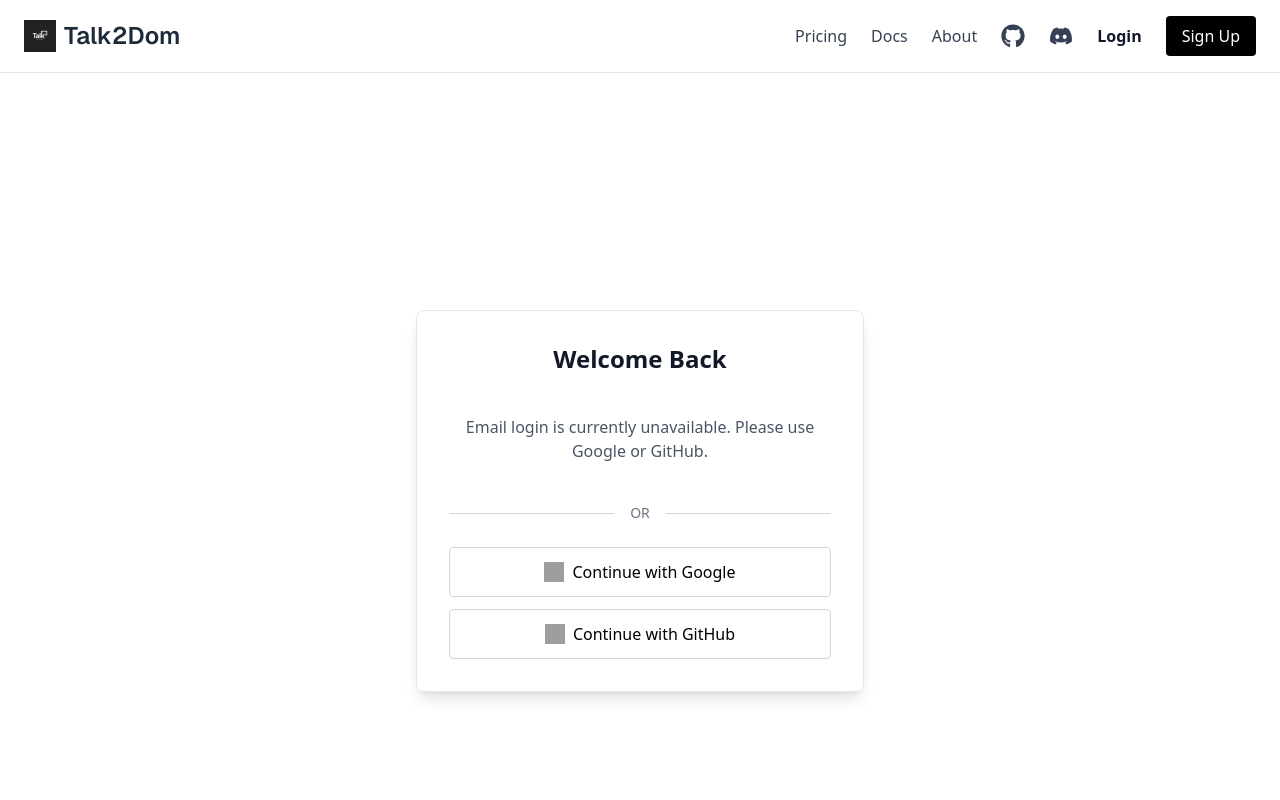
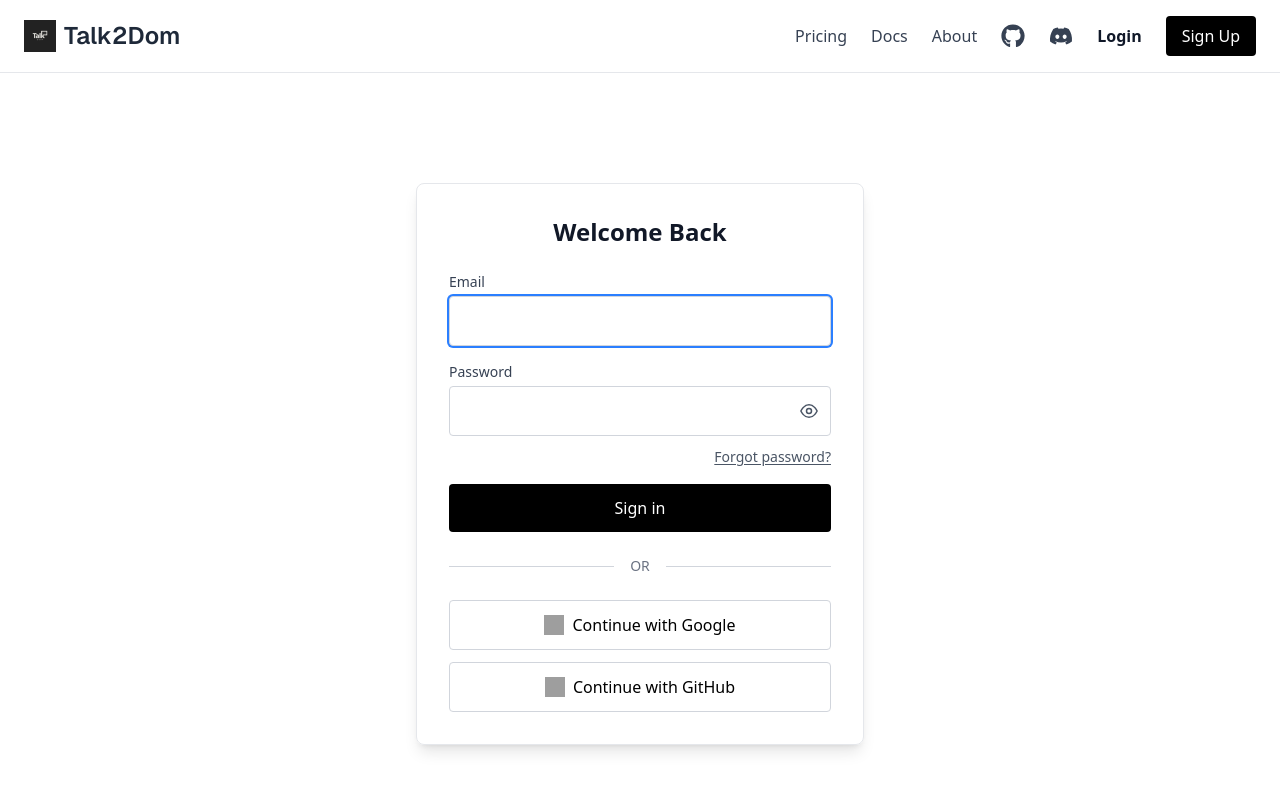
Before and after one commit to itbanque/talk2dom-ui, a Next.js app: page /login in a window 1280 px wide. Shown: the top 800 px of the page. Built offline with nearby package versions, Linux system fonts and the light colour scheme; no server answers; grey boxes are pictures that could not be loaded.

Commit message:
disable email reg

```diff
--- a/src/app/login/page.tsx
+++ b/src/app/login/page.tsx
@@ -94,20 +94,11 @@ export default function LoginPage() {
 
   return (
     <>
-    <div className="sticky top-0 z-50 w-full bg-yellow-100 border-b border-yellow-300 text-yellow-800">
-      <div className="overflow-x-auto">
-        <div className="min-w-max text-sm py-2 px-4 whitespace-nowrap">
-          ⚠️ 目前不支持邮箱直接登录，请使用 Google 或 GitHub · Email login is temporarily disabled. Please use Google or GitHub.
-        </div>
-      </div>
-    </div>
     <Navbar />
       <main className="min-h-screen flex items-center justify-center dark:text-gray-100 px-4 py-6 md:py-12">
         <div className="w-full max-w-md p-6 md:p-8 rounded-lg shadow-lg border border-gray-200 dark:border-gray-700">
           <h1 className="text-2xl font-bold mb-6 text-center text-gray-900 dark:text-gray-100">Welcome Back</h1>
 
-          {/* Email login temporarily disabled */}
-          {false && (
           <form onSubmit={handleLogin} className="space-y-4">
             <div>
               <label htmlFor="email" className="block text-sm font-medium text-gray-700 dark:text-gray-300 mb-1">
@@ -152,10 +143,12 @@ export default function LoginPage() {
                   className="absolute inset-y-0 right-0 px-3 flex items-center text-sm text-gray-600 dark:text-gray-300 hover:text-black dark:hover:text-white focus:outline-none"
                 >
                   {showPassword ? (
+                    // Eye-off icon
                     <svg xmlns="http://www.w3.org/2000/svg" viewBox="0 0 24 24" fill="none" stroke="currentColor" strokeWidth="1.8" className="h-5 w-5">
                       <path strokeLinecap="round" strokeLinejoin="round" d="M3.98 8.223C2.946 9.41 2.25 10.7 2.25 12c0 0 3.75 7.5 9.75 7.5 2.01 0 3.827-.673 5.33-1.72M6.228 6.228A10.451 10.451 0 0112 4.5c6 0 9.75 7.5 9.75 7.5a12.57 12.57 0 01-2.17 3.093M3 3l18 18" />
                     </svg>
                   ) : (
+                    // Eye icon
                     <svg xmlns="http://www.w3.org/2000/svg" viewBox="0 0 24 24" fill="none" stroke="currentColor" strokeWidth="1.8" className="h-5 w-5">
                       <path strokeLinecap="round" strokeLinejoin="round" d="M2.25 12s3.75-7.5 9.75-7.5S21.75 12 21.75 12 18 19.5 12 19.5 2.25 12 2.25 12z" />
                       <path strokeLinecap="round" strokeLinejoin="round" d="M12 15a3 3 0 100-6 3 3 0 000 6z" />
@@ -183,10 +176,6 @@ export default function LoginPage() {
               <span>{isSubmitting ? "Signing in..." : "Sign in"}</span>
             </button>
           </form>
-          )}
-          <div role="alert" aria-live="polite" className="text-center text-gray-600 dark:text-gray-300 py-4">
-            Email login is currently unavailable. Please use Google or GitHub.
-          </div>
 
           <div className="my-4 md:my-6 flex items-center">
             <div className="flex-grow h-px bg-gray-300 dark:bg-gray-700"></div>
```
Lines whose indentation alone changed are shown as unchanged.
